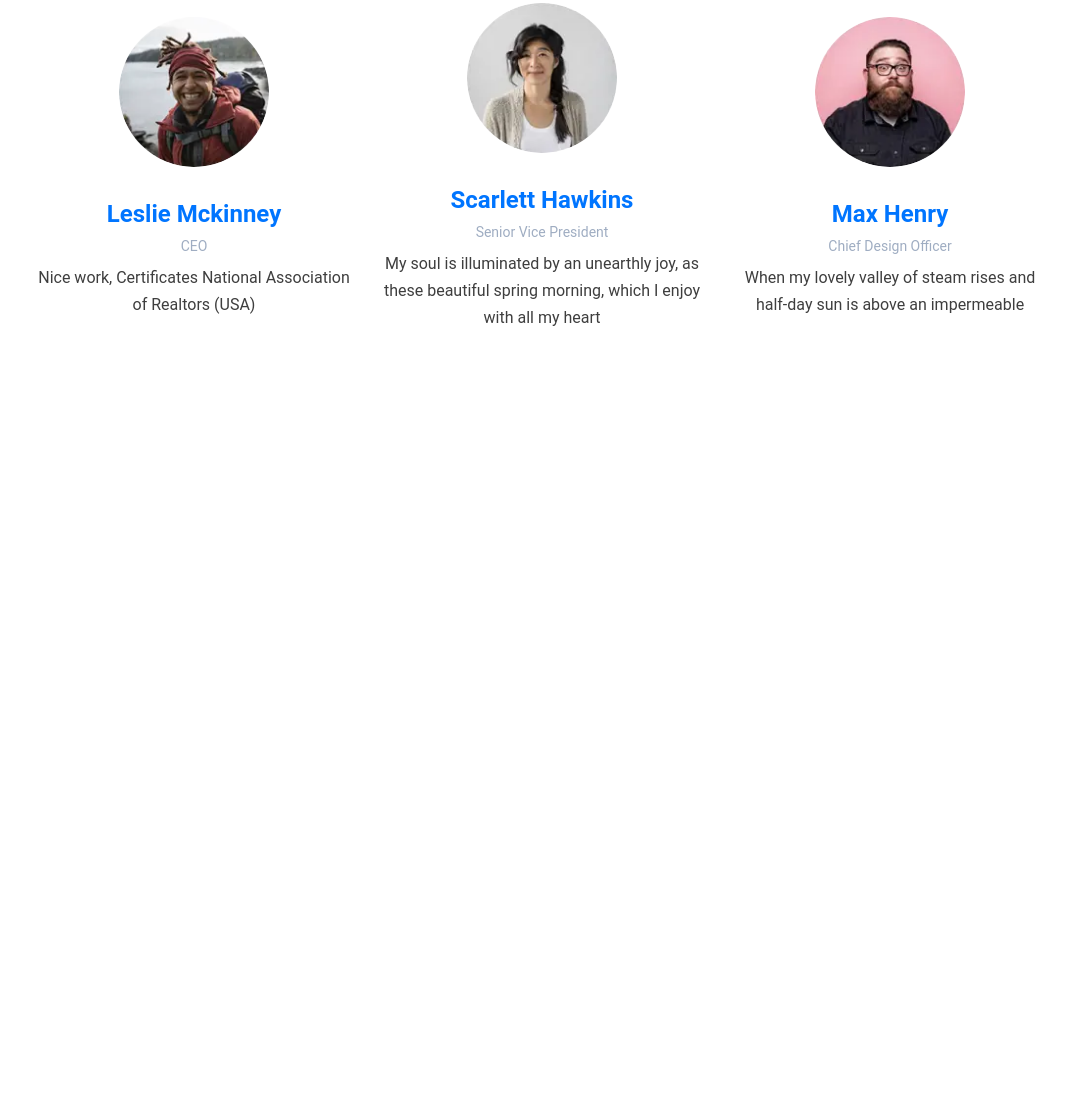
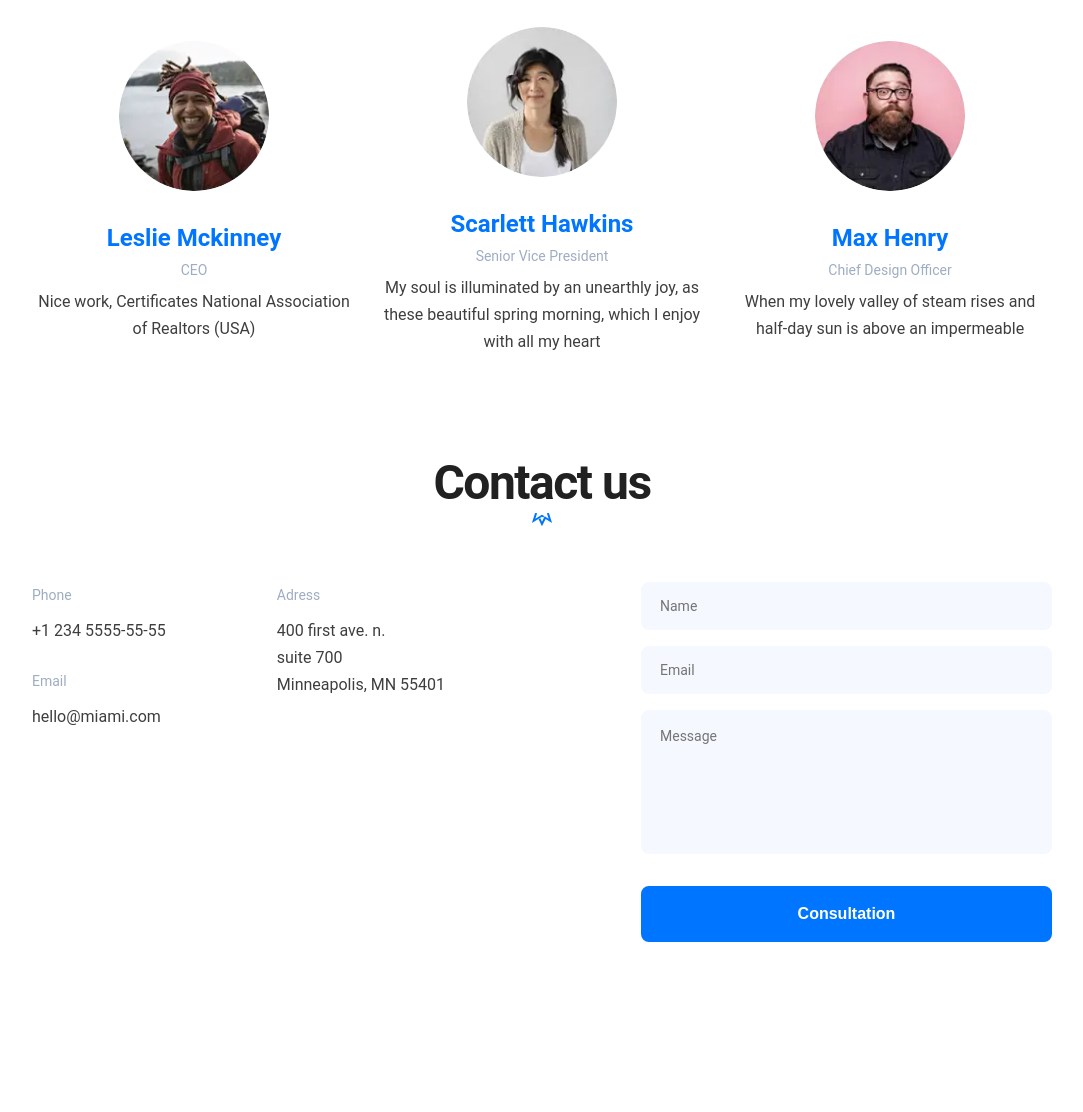
Before and after one commit to wurnsw/miami, a website built with Parcel: page src/index.html in a window 1280 px wide. Shown: the part 2760-3872 px from the top of the page, without its empty margins (98-1181 px from the left). Before the commit the page ends 3349 px from the top, so only its background shows below. Built offline with nearby package versions, Linux system fonts and the light colour scheme.

Commit message:
added contacts section

```diff
--- a/src/index.html
+++ b/src/index.html
@@ -242,7 +242,9 @@
                 </figure>
               </li>
             </ul>
-            <button type="button" class="gallery__button">View all</button>
+            <button type="button" class="gallery__button button">
+              View all
+            </button>
           </div>
         </div>
       </section>
@@ -316,15 +318,15 @@
         </div>
       </section>
 
-      <section class="section contacts" hidden id="contacts">
+      <section class="section contacts" id="contacts">
         <div class="container">
-          <div class="title">
+          <div class="contacts__title title">
             <h2 class="title__name">Contact us</h2>
             <svg class="title__icon">
               <use href="./images/sprite.svg#small-logo"></use>
             </svg>
           </div>
-
+          <div class="contacts__content">
             <address class="contacts__block">
               <ul class="contacts__list">
                 <li class="contacts__item">
@@ -339,6 +341,7 @@
                     hello@miami.com
                   </a>
                 </li>
+
                 <li class="contacts__item">
                   Adress
                   <a
@@ -346,11 +349,16 @@
                     href="https://maps.app.goo.gl/EeY18VYVfovnNv7c9"
                     target="blank"
                   >
-                  400 first ave. n. suite 700 Minneapolis, MN 55401
+                    400 first ave. n.
+                    <br />
+                    suite 700
+                    <br />
+                    Minneapolis, MN 55401
                   </a>
                 </li>
               </ul>
             </address>
+
             <form class="contacts__form form" action="#">
               <input
                 class="form__input"
@@ -365,12 +373,18 @@
                 type="text"
               />
               <textarea
-              class="form__message"
+                class="form__input form__input--message"
                 placeholder="Message"
                 name="message"
               ></textarea>
-            <button class="form__button" type="button">Consultation</button>
+              <button
+                class="form__button button button--contacts"
+                type="button"
+              >
+                Consultation
+              </button>
             </form>
+          </div>
         </div>
       </section>
     </main>
--- /dev/null
+++ b/src/sass/components/button.scss
@@ -0,0 +1,38 @@
+.button {
+  width: 100%;
+  height: 56px;
+
+  font-size: 16px;
+  font-weight: 700;
+
+  color: $color-blue;
+  background-color: $color-white;
+
+  border: 2px solid $color-blue;
+  border-radius: 8px;
+
+  transition: color 250ms, background-color 250ms, box-shadow 250ms;
+
+  cursor: pointer;
+
+  &:hover,
+  &:active {
+    color: $color-white;
+    background-color: $color-hover;
+
+    box-shadow: 0px 13px 27px 0px #0053b575;
+  }
+
+  @include onDesktop {
+    width: 150px;
+  }
+
+  &--contacts {
+    color: $color-white;
+    background-color: $color-blue;
+
+    @include onDesktop {
+      width: 411px;
+    }
+  }
+}
--- a/src/sass/components/contacts.scss
+++ b/src/sass/components/contacts.scss
@@ -0,0 +1,49 @@
+.contacts {
+  &__title {
+    margin-bottom: 29px;
+
+    @include onDesktop {
+      margin-bottom: 56px;
+    }
+  }
+
+  &__content {
+    @include onDesktop {
+      display: flex;
+      justify-content: space-between;
+    }
+  }
+
+  &__block {
+    margin-bottom: 32px;
+
+    @include onDesktop {
+      margin: 0;
+    }
+  }
+
+  &__list {
+    display: flex;
+    flex-direction: column;
+    gap: 24px;
+
+    @include onDesktop {
+      flex-wrap: wrap;
+      gap: 24px 111px;
+
+      height: 148px;
+    }
+  }
+
+  &__item {
+    display: flex;
+    flex-direction: column;
+    gap: 8px;
+
+    @include grey-Typography;
+  }
+
+  &__link {
+    @include secondary-Typography;
+  }
+}
--- a/src/sass/components/form.scss
+++ b/src/sass/components/form.scss
@@ -0,0 +1,42 @@
+.form {
+  display: flex;
+  flex-direction: column;
+  gap: 16px;
+
+  &__input {
+    padding: 14px 17px;
+
+    height: 48px;
+    width: 100%;
+
+    font-family: $font-main;
+    font-size: 14px;
+    line-height: 20px;
+
+    outline: none;
+
+    border: 2px solid $color-input;
+    border-radius: 8px;
+
+    color: #8f99a8;
+    background-color: $color-input;
+
+    transition: border 250ms;
+
+    &:hover {
+      border: 2px solid #ccd0e0;
+    }
+
+    &:focus {
+      border: 2px solid $color-blue;
+    }
+
+    &--message {
+      margin-bottom: 16px;
+
+      height: 144px;
+
+      resize: none;
+    }
+  }
+}
--- a/src/sass/components/gallery.scss
+++ b/src/sass/components/gallery.scss
@@ -25,22 +25,4 @@
       gap: 40px;
     }
   }
-
-  &__button {
-    width: 100%;
-    height: 56px;
-
-    font-size: 16px;
-    font-weight: 700;
-
-    color: $color-blue;
-    background-color: $color-white;
-
-    border: 2px solid $color-blue;
-    border-radius: 8px;
-
-    @include onDesktop {
-      width: 150px;
-    }
-  }
 }
--- a/src/sass/components/person.scss
+++ b/src/sass/components/person.scss
@@ -27,10 +27,7 @@
   &__role {
     padding: 4px 0 13px;
 
-    line-height: 27px;
-    font-size: 14px;
-
-    color: #9fadc2;
+    @include grey-Typography;
 
     @include onDesktop {
       padding: 4px 0;
--- a/src/sass/components/title.scss
+++ b/src/sass/components/title.scss
@@ -4,11 +4,16 @@
   align-items: center;
   gap: 6px;
 
-  &__name{
+  &__name {
     @include title-Typography;
+
+    @include onDesktop {
+      font-size: 48px;
+      line-height: 48px;
+    }
   }
 
-  &__icon{
+  &__icon {
     width: 20px;
     height: 13px;
   }
--- a/src/sass/main.scss
+++ b/src/sass/main.scss
@@ -12,6 +12,7 @@
 @import "components/description";
 @import "components/title";
 @import "components/gallery";
+@import "components/button";
 @import "components/hotel";
 @import "components/testimonials";
 @import "components/person";
--- a/src/sass/utils/mixins.scss
+++ b/src/sass/utils/mixins.scss
@@ -66,3 +66,10 @@
   line-height: 27px;
   color: $color-text-grey;
 }
+
+@mixin grey-Typography {
+  font-size: 14px;
+  line-height: 27px;
+
+  color: $color-grey;
+}
--- a/src/sass/utils/variables.scss
+++ b/src/sass/utils/variables.scss
@@ -1,7 +1,8 @@
 $font-main: Roboto, sans-serif;
 $color-black: #212121;
 $color-blue: #0075ff;
-$color-text-grey: #3E3E3E;
+$color-text-grey: #3e3e3e;
 $color-grey: #9fadc2;
-$color-input: #8f99a8;
+$color-input: #f6f8ff;
 $color-white: #ffffff;
+$color-hover: #005ecc;
```
Lines whose indentation alone changed are shown as unchanged.
